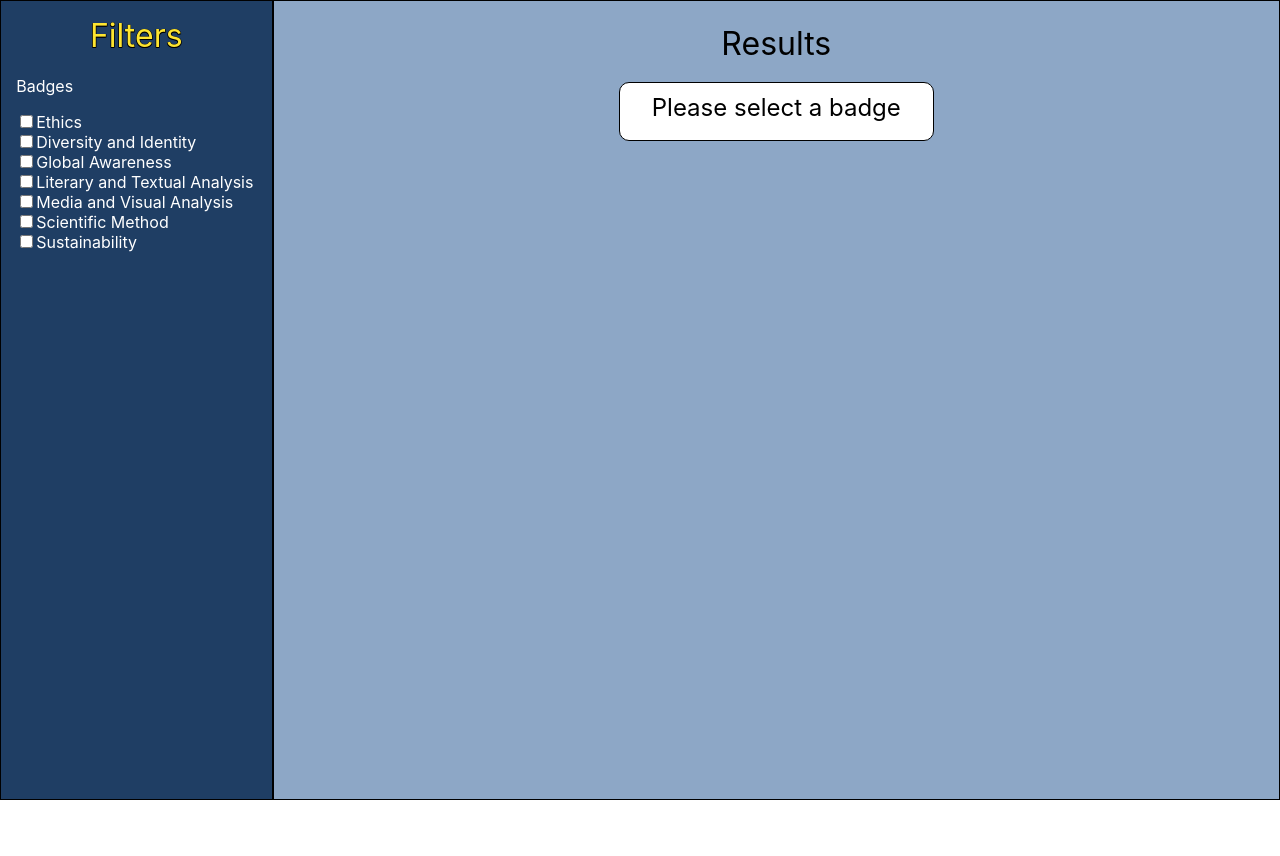
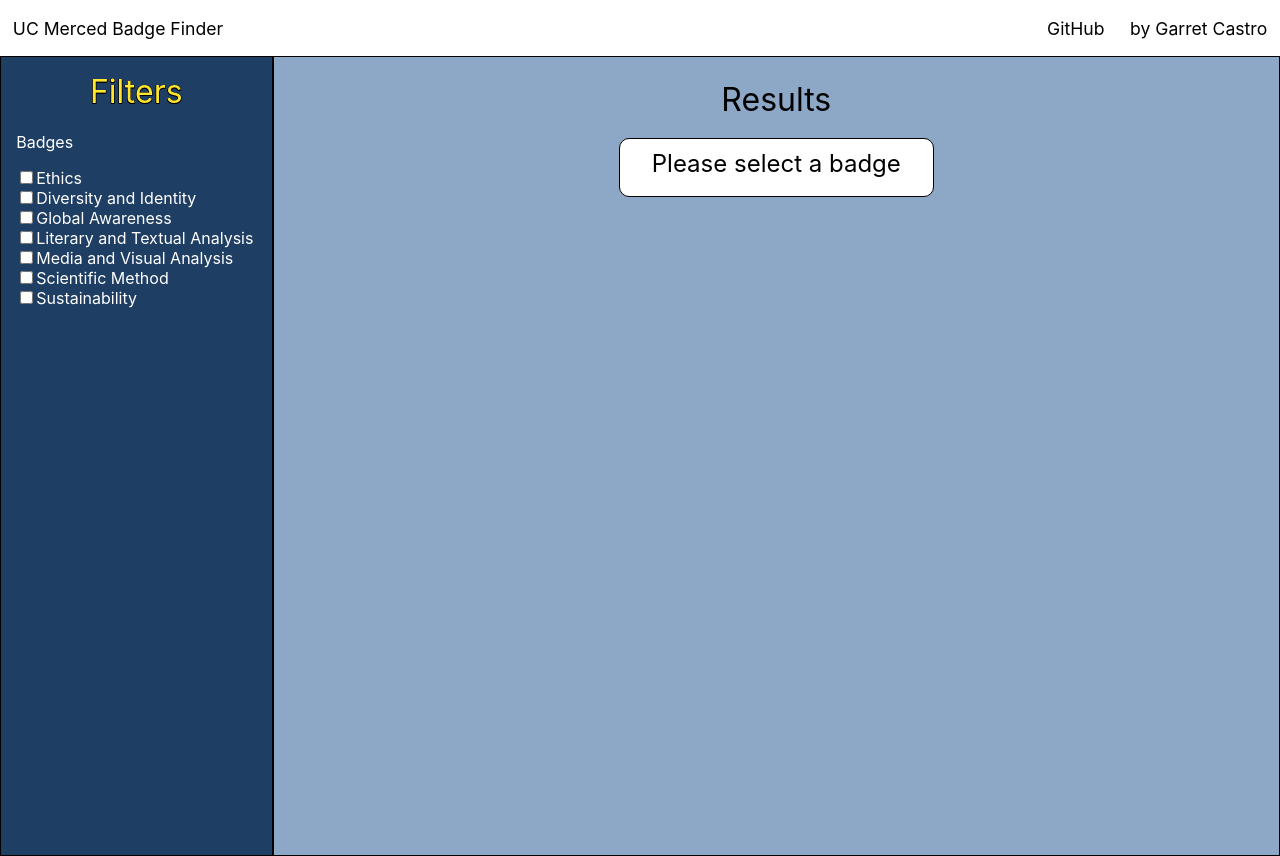
Before and after one commit to TheVanadium/course_req_overlap_finder, a React (Create React App) app in the folder course-selector/: page / in a window 1280 px wide. Before the commit the page ends 800 px from the top, so only its background shows below. Built offline with nearby package versions, Linux system fonts and the light colour scheme; the HTML template or start-up script is replaced by a standard one.

Commit message:
feat: header

```diff
--- a/course-selector/src/App.css
+++ b/course-selector/src/App.css
@@ -1,10 +1,15 @@
-.container {
+.app-container {
+    width: 100%;
+    height: 100%;
+}
+
+.search-tool {
     display: flex;
     width: 100%;
     height: 100%;
 }
 
-.container > * {
+.search-tool > * {
     border: 1px solid rgb(0, 0, 0);
 }
 
--- a/course-selector/src/App.js
+++ b/course-selector/src/App.js
@@ -1,6 +1,7 @@
 import './App.css';
 import Filters from './components/Filters';
 import Results from './components/Results';
+import Header from './components/Header';
 import React, { useState, useEffect } from 'react';
 
 function App() {
@@ -51,9 +52,12 @@ function App() {
   }
 
   return (
-    <div className='container'>
-      <Filters updateFilters={(value) => {updateFilter(value);}}></Filters>
-      <Results courses={courses} loading={loading}></Results>
+    <div className="app-container">
+      <Header></Header>
+      <div className='search-tool'>
+        <Filters updateFilters={(value) => {updateFilter(value);}}></Filters>
+        <Results courses={courses} loading={loading}></Results>
+      </div>
     </div>
   );
 }
--- /dev/null
+++ b/course-selector/src/components/Header.css
@@ -0,0 +1,29 @@
+.navbar {
+    display: flex;
+    list-style: none;
+    margin: 0px;
+    padding: 0px;
+    height: 8%;
+    width: 100%;
+}
+
+.navbar-item {
+    padding: 1%;
+    font-size: 1.1em;
+    padding-top: 0;
+    padding-bottom: 0;
+}
+
+.navbar-item * {
+    text-decoration: none;
+    color: black;
+}
+
+.navbar-item:hover a {
+    text-decoration: underline;
+}
+
+/* first child goes left, the rest go right */
+.navbar-item:first-child {
+    margin-right: auto;
+}
--- /dev/null
+++ b/course-selector/src/components/Header.js
@@ -0,0 +1,23 @@
+// react component
+import React from 'react';
+import './Header.css';
+
+function Header() {
+  return (
+    <header>
+      <ul className="navbar">
+        <li className="navbar-item">
+          <p>UC Merced Badge Finder</p>
+        </li>
+        <li className="navbar-item">
+          <p><a href="#" className="navbar-link">GitHub</a></p>
+        </li>
+        <li className="navbar-item">
+          <p><a href="https://thevanadium.github.io/portfolio/" className="navbar-link">by Garret Castro</a></p>
+        </li>
+      </ul>
+    </header>
+  );
+}
+
+export default Header;
```
